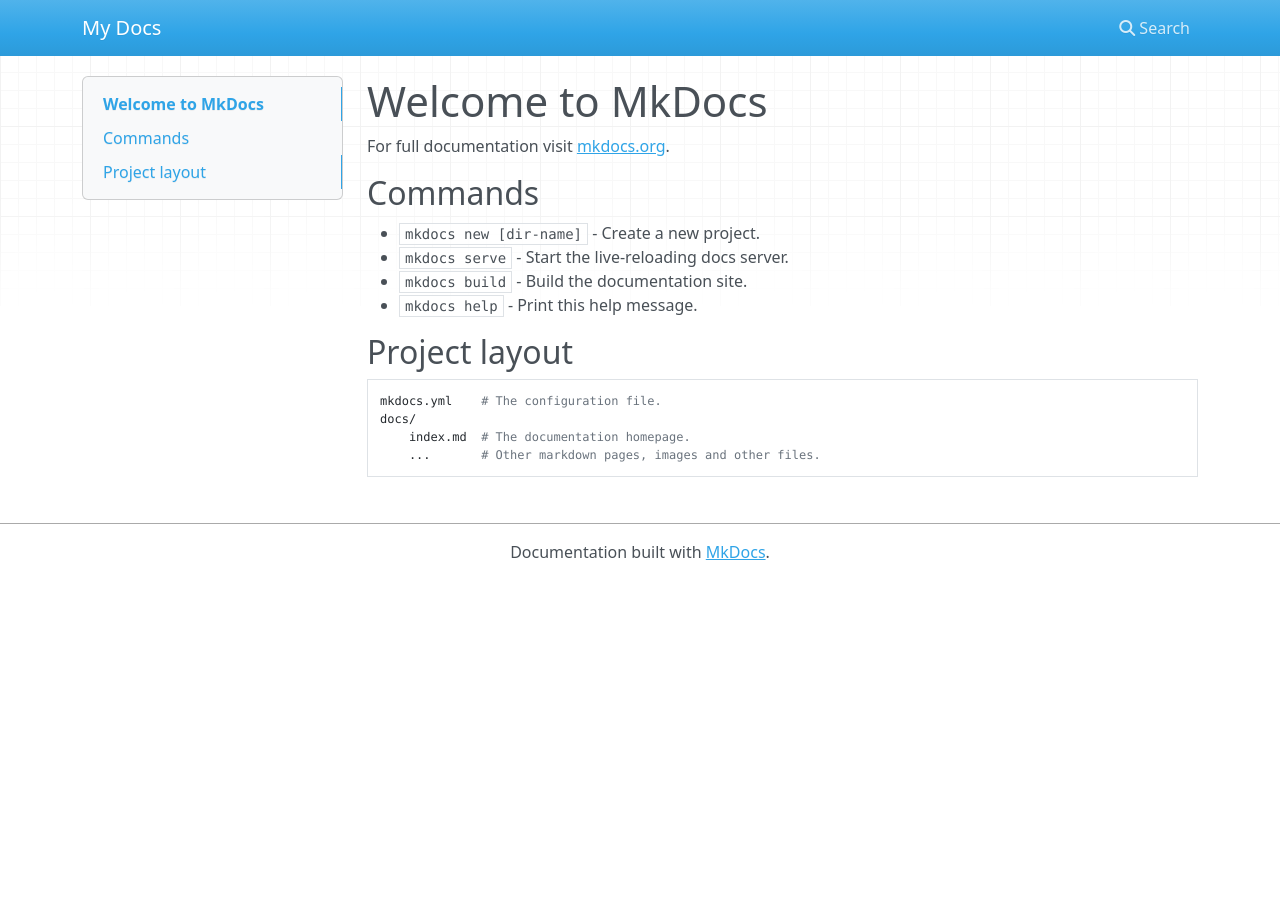
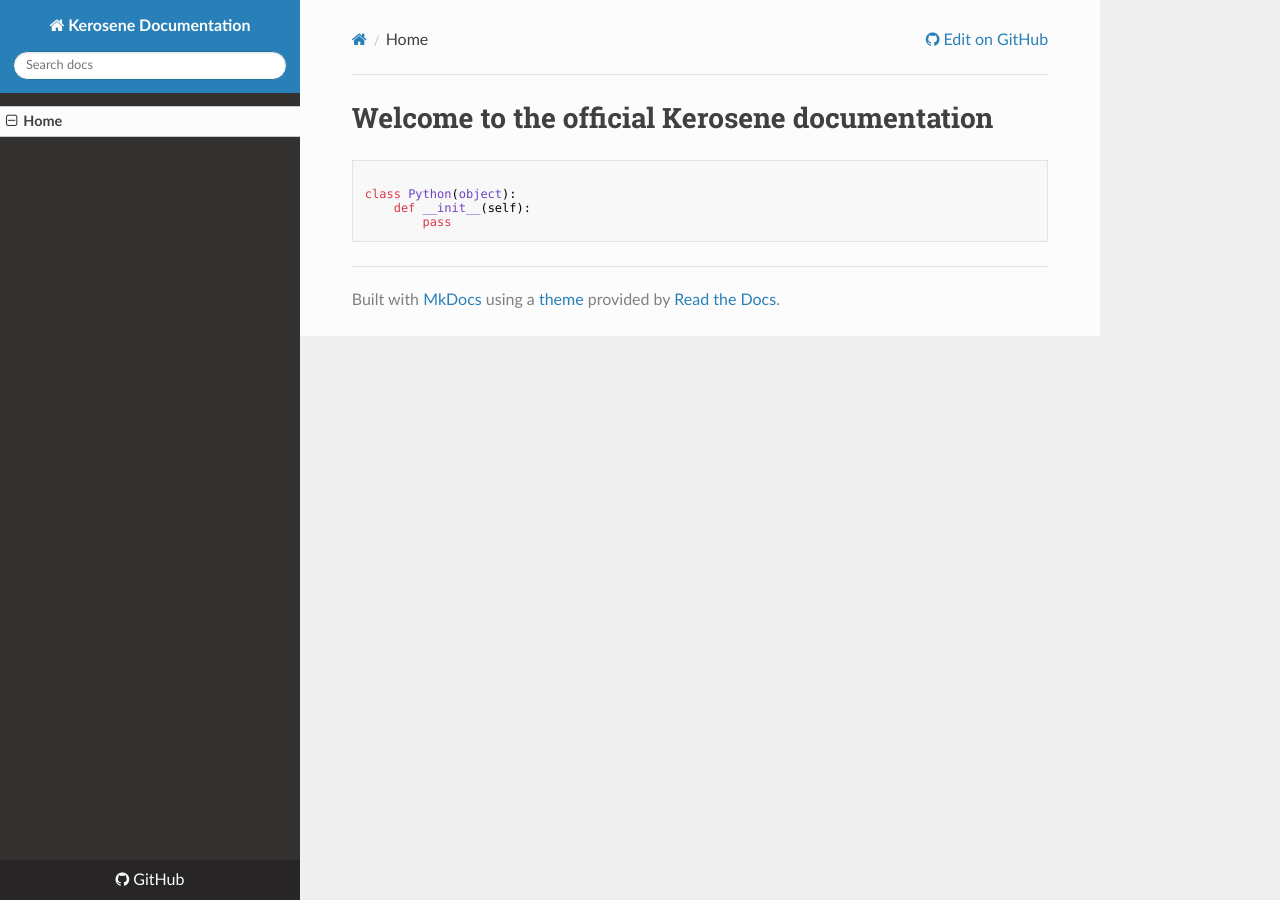
Before and after one commit to banctilrobitaille/kerosene-doc, an MkDocs documentation site: the page built from docs/index.md, in a window 1280 px wide. Built offline with MkDocs 1.6.1, drawn with Linux system fonts in a browser that asks for light colours; nearby versions of some CDN libraries; old or Windows-style settings are respelled for this version of MkDocs.

Commit message:
+ Added test index

````diff
--- a/docs/index.md
+++ b/docs/index.md
@@ -1,17 +1,8 @@
-# Welcome to MkDocs
+# Welcome to the official Kerosene documentation
 
-For full documentation visit [mkdocs.org](https://mkdocs.org).
+```python
 
-## Commands
-
-* `mkdocs new [dir-name]` - Create a new project.
-* `mkdocs serve` - Start the live-reloading docs server.
-* `mkdocs build` - Build the documentation site.
-* `mkdocs help` - Print this help message.
-
-## Project layout
-
-    mkdocs.yml    # The configuration file.
-    docs/
-        index.md  # The documentation homepage.
-        ...       # Other markdown pages, images and other files.
+class Python(object):
+    def __init__(self):
+        pass
+```
--- a/mkdocs.yml
+++ b/mkdocs.yml
@@ -1 +1,12 @@
-site_name: My Docs
+pages:
+  - Home: 'index.md'
+
+site_name: Kerosene Documentation
+repo_url: https://github.com/banctilrobitaille/kerosene-doc
+
+markdown_extensions:
+  - admonition
+  - smarty
+  - sane_lists
+
+theme: readthedocs
````
